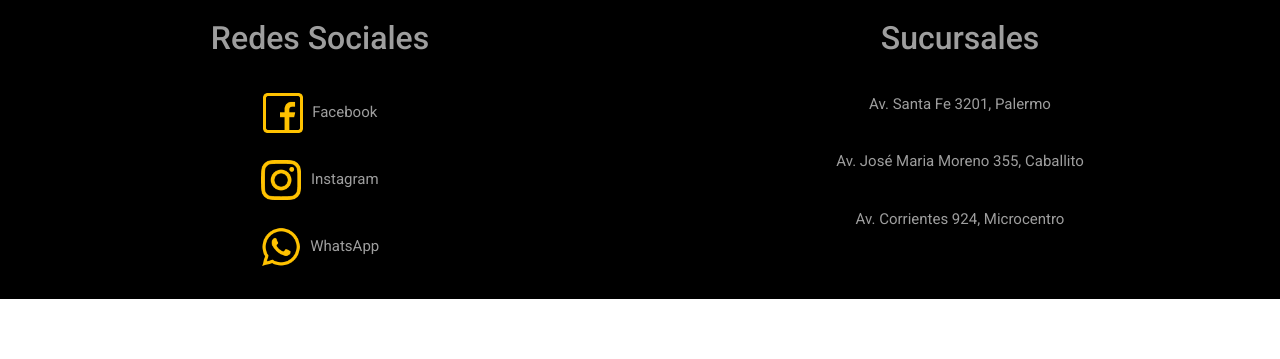
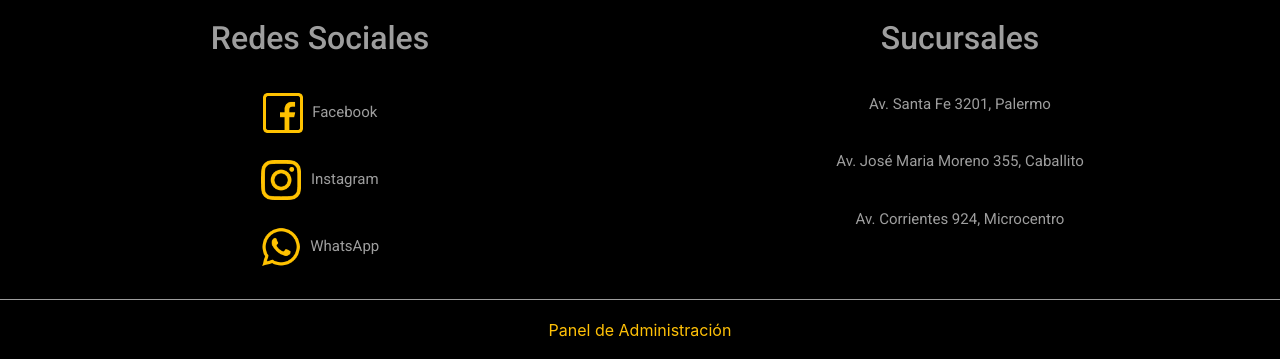
Before and after one commit to BrianRomano/produccionWeb-proyectoFinal, a PHP site: page /frontend/contacto.php in a window 1280 px wide. Shown: the part 743-1102 px from the top of the page. Before the commit the page ends 1042 px from the top, so only its background shows below. Run offline with PHP 8.4, Linux system fonts and the light colour scheme.

Commit message:
cambios en redireccion

```diff
--- a/frontend/assets/css/style.css
+++ b/frontend/assets/css/style.css
@@ -705,3 +705,20 @@ body {
     margin-left: 60px;
     margin-bottom: 20px;
 }
+
+#administrar {
+    background-color: #000000;
+    text-align: center;
+    border-top: 1px solid #9E9E9E;
+    padding-top: 18px;
+    height: 60px;
+}
+#administrar a{
+    text-decoration: none;
+    color: #FFC107 !important;
+}
+
+#administrar a:hover{
+    text-decoration: none;
+    color: #FFFFFF !important;
+}
--- a/frontend/layouts/footer.php
+++ b/frontend/layouts/footer.php
@@ -35,6 +35,7 @@
                 </div>
             </div>
         </div>
+        <div id="administrar"><a href="./../admin">Panel de Administración</a></div>
     </footer>
 
 <!-- Scripts  -->
--- /dev/null
+++ b/index.php
@@ -0,0 +1,4 @@
+<?php
+    include('./helpers/redirect.php');
+    redirect('./frontend/index.php');
+?>
```
